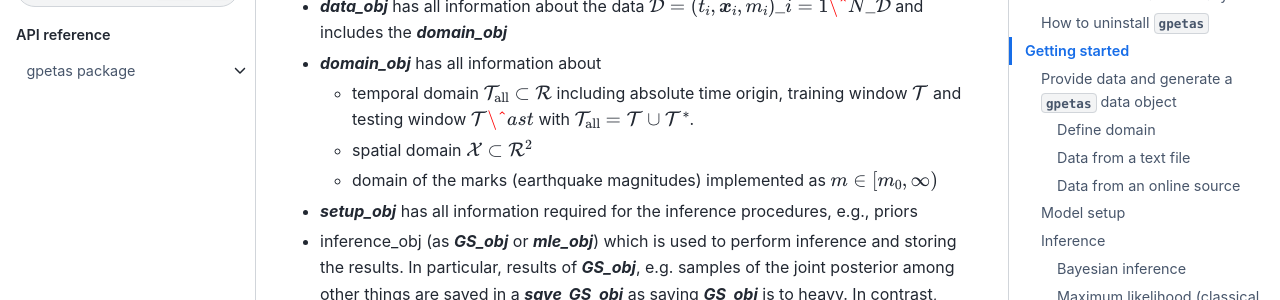
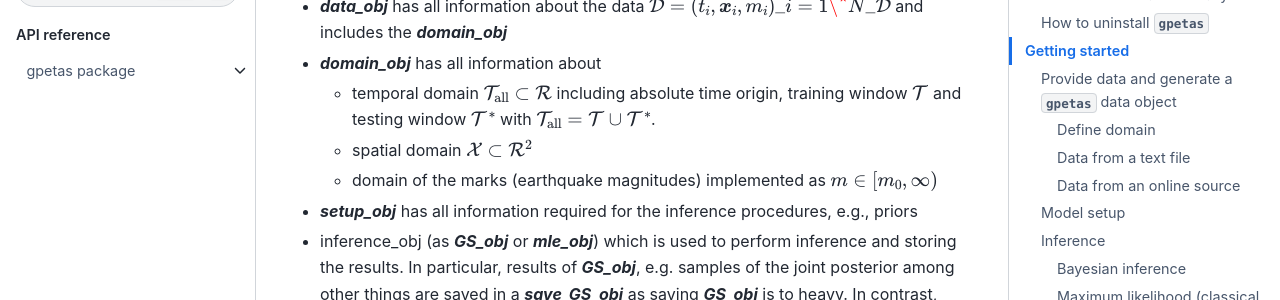
Before and after one commit to chris-molki/gpetas, a Sphinx documentation site: the page built from docs/source/README.md, in a window 1280 px wide and 900 px high, scrolled down 1766 px. Shown: the part 150-450 px from the top of the window. Built offline with Sphinx 7.4.7 and the Sphinx Book theme 1.1.4, drawn with Linux system fonts in a browser that asks for light colours; pages that are not in the unit, such as notebooks, are missing from menus.

Commit message:
until data_obj

```diff
--- a/docs/source/README.md
+++ b/docs/source/README.md
@@ -73,7 +73,7 @@ import gpetas
 * ***data_obj*** has all information about the data $\mathcal{D}=\\{(t_i,\boldsymbol{x}_i,m_i)\\}\_{i=1}\^{N\_{\mathcal{D}}}$ and includes the ***domain_obj***
 * ***domain_obj*** has all information about
   * temporal domain $\mathcal{T_{\rm all}}\subset \mathcal{R}$ including absolute time origin, training window $\mathcal{T}$ and testing
-  window $\mathcal{T\^ast}$ with $\mathcal{T_{\rm all}}=\mathcal{T}\cup\mathcal{T^\ast}$.
+  window $\mathcal{T^\ast}$ with $\mathcal{T_{\rm all}}=\mathcal{T}\cup\mathcal{T^\ast}$.
   * spatial domain $\mathcal{X}\subset \mathcal{R}^2$
   * domain of the marks (earthquake magnitudes) implemented as $m\in[m_0,\infty)$
 * ***setup_obj*** has all information required for the inference procedures, e.g., priors
```
